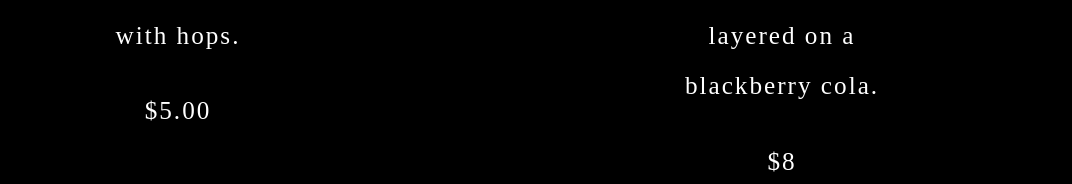
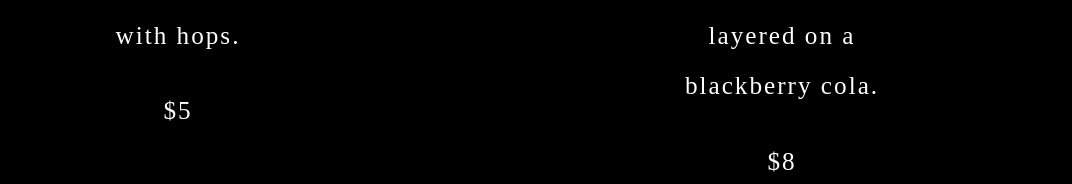
Before and after one commit to lolevbeer/menu, a Jekyll site: the page built from kiosk.md, in a window 1280 px wide. Shown: the part 852-1036 px from the top of the page, without its empty margins (160-1232 px from the left). Built offline with Jekyll 4.4.1, drawn with Linux system fonts in a browser that asks for light colours.

Commit message:
Update menu.yml

```diff
--- a/_data/menu.yml
+++ b/_data/menu.yml
@@ -4,20 +4,20 @@
       type: India Pale Ale
       description: "Grapefruit with light berry undertone, earthy. Blueberry and Orange aroma."
       abv: 6.9%
-      price: '$7.50'
+      price: $7.50
     - name: Array
       type: Pale Ale
       description: "Refreshing Grapefruit and Pineapple. Subtle aroma of lemon."
       abv: 4.9%
-      price: '$6.50'
+      price: $6.50
     - name: Revive
       type: Hopped Seltzer
       description: "Fermented on champagne yeast with hops."
       abv: 4.2%
-      price: '$5.00'
+      price: $5
       gluten-free: true
     - name: Scylla (Sky·La)
       type: Imperial Stout
       description: "Dark chocolate and toasted caramel layered on a blackberry cola."
       abv: 10.5%
-      price: '$8'
+      price: $8
```
